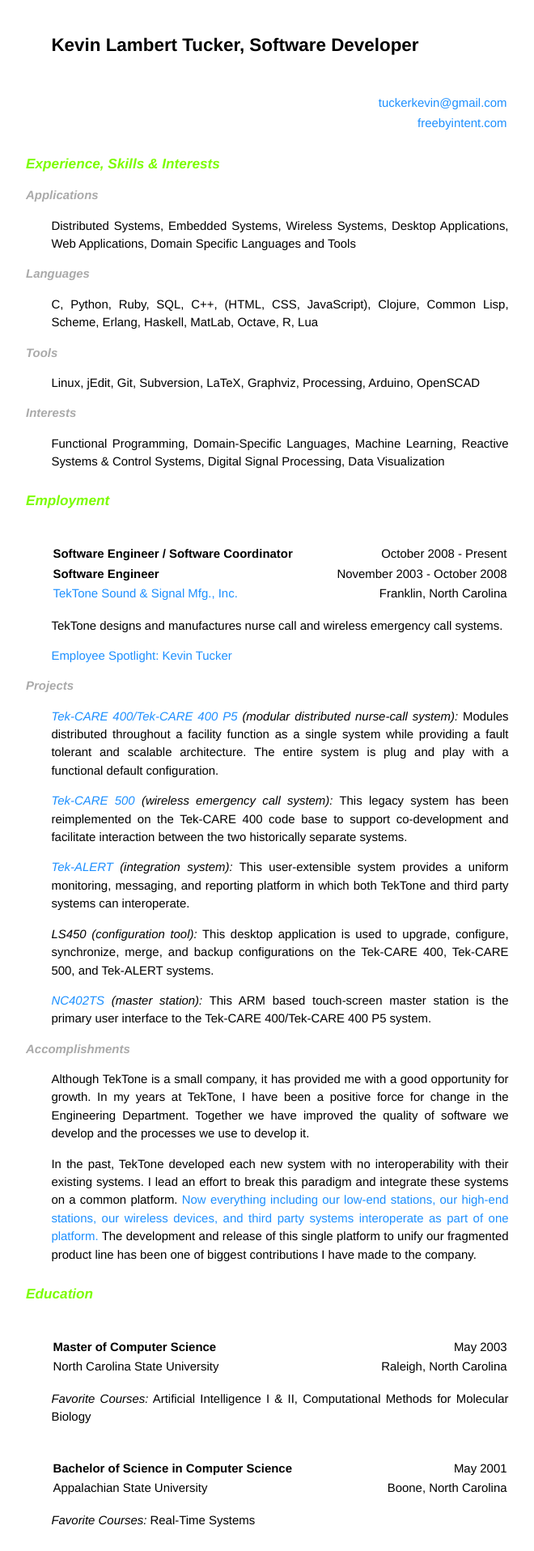
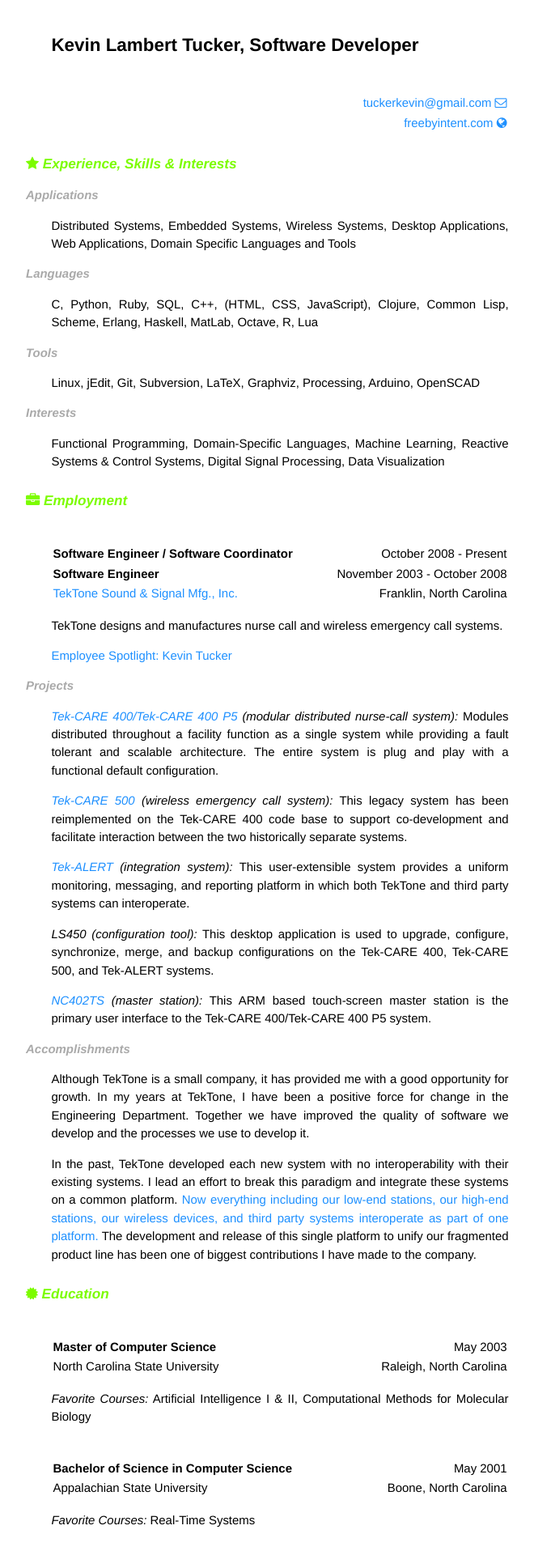
Before and after one commit to tuckerkevin/tuckerkevin.github.io, a Jekyll site: the page built from resume.md, in a window 1280 px wide. Shown: the top 1916 px of the page at 81% size, without its empty margins (294-954 px from the left). Built offline with Jekyll 4.4.1, drawn with Linux system fonts in a browser that asks for light colours; Markdown is read by kramdown in place of the engine named in the settings.

Commit message:
Add icons to resume headers and contact links.

```diff
--- a/resume.md
+++ b/resume.md
@@ -5,12 +5,12 @@
 
 # Kevin Lambert Tucker, Software Developer
 
-|                                                         |
-|--------------------------------------------------------:|
-| [tuckerkevin@gmail.com](mailto://tuckerkevin@gmail.com) |
-| [freebyintent.com](http://freebyintent.com)             |
+|                                                                                           |
+|------------------------------------------------------------------------------------------:|
+| [tuckerkevin@gmail.com <i class="icon-envelope-alt"></i>](mailto://tuckerkevin@gmail.com) |
+| [freebyintent.com <i class="icon-globe"></i>](http://freebyintent.com)                    |
 
-## Experience, Skills & Interests
+## <i class="icon-star"></i> Experience, Skills & Interests
 
 ### Applications
 Distributed Systems, Embedded Systems, Wireless Systems, Desktop Applications, Web Applications, Domain Specific Languages and Tools
@@ -24,7 +24,7 @@
 ### Interests
 Functional Programming, Domain-Specific Languages, Machine Learning, Reactive Systems & Control Systems, Digital Signal Processing, Data Visualization
 
-## Employment
+## <i class="icon-briefcase"></i> Employment
 
 |                                                             |                              |
 |-------------------------------------------------------------|-----------------------------:|
@@ -53,7 +53,7 @@
 
 In the past, TekTone developed each new system with no interoperability with their existing systems. I lead an effort to break this paradigm and integrate these systems on a common platform. [Now everything including our low-end stations, our high-end stations, our wireless devices, and third party systems interoperate as part of one platform.](http://tektone.com/blog/archives/660) The development and release of this single platform to unify our fragmented product line has been one of biggest contributions I have made to the company.
 
-## Education
+## <i class="icon-certificate"></i> Education
 
 |                                             |                         |
 |---------------------------------------------|------------------------:|
@@ -69,7 +69,7 @@
 
 *Favorite Courses:* Real-Time Systems
 
-## Independent Coursework
+## <i class="icon-book"></i> Independent Coursework
 
 |                                                 |                                                           |
 |-------------------------------------------------|----------------------------------------------------------:|
@@ -106,7 +106,7 @@
 | **Motorcycle Dynamics & Suspension Seminar**    | July 31 - August 1 2006                                   |
 | [Tony Foale Designs](http://www.tonyfoale.com/) | Columbus, Ohio                                            |
 
-## Independent Projects
+## <i class="icon-heart"></i> Independent Projects
 
 A [synchronous dataflow programming language]({{site.url}}/dataflow.html).
 
```
